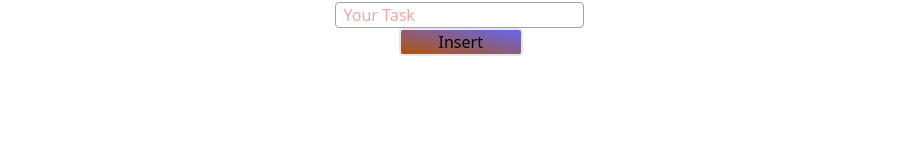
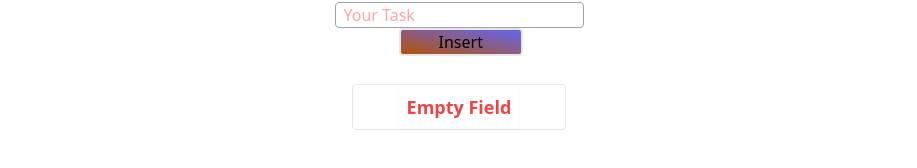
Before and after one commit to Erfan-Motallebi/vueApp-todoList-tailwind, a Vue app: page / in a window 1280 px wide. Shown: the part 280-448 px from the top of the page, without its empty margins (181-1098 px from the left). Built offline with nearby package versions, Linux system fonts and the light colour scheme.

Commit message:
controling an emoty field

```diff
--- a/src/components/TodoList.vue
+++ b/src/components/TodoList.vue
@@ -31,6 +31,9 @@
         class="w-1/2 mx-16 border-2 rounded bg-gradient-to-tr from-yellow-700 to-indigo-500"
       />
     </form>
+    <section class="w-2/12 flex justify-center my-4 border rounded m-auto">
+      <h1 class="text-lg p-2 shadow-sm font-bold text-red-500">Empty Field</h1>
+    </section>
   </div>
 </template>
 
```
